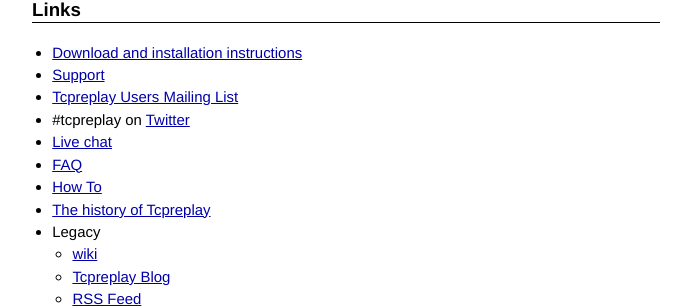
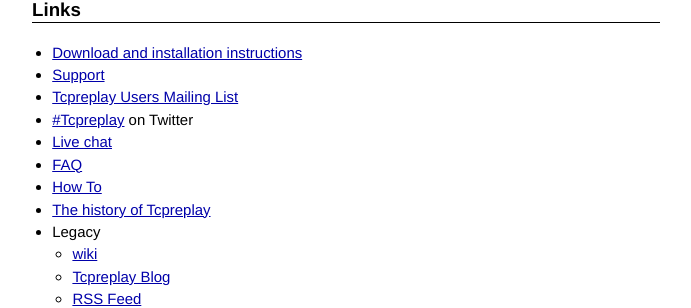
Before and after one commit to abiryukov/appneta.github.io, a Jekyll site: the page built from wiki/overview.markdown, in a window 1280 px wide. Shown: the part 938-1246 px from the top of the page, without its empty margins (294-985 px from the left). Built offline with Jekyll 4.4.1, drawn with Linux system fonts in a browser that asks for light colours; Markdown is read by kramdown in place of the engine named in the settings; part of the change alters nothing that is shown.

```diff
--- a/wiki/overview.markdown
+++ b/wiki/overview.markdown
@@ -43,7 +43,7 @@ network test equipment.
 * [Download and installation instructions][installation]
 * [Support]
 * [Tcpreplay Users Mailing List][maillist]
-* #tcpreplay on [Twitter]
+* [#Tcpreplay][Twitter] on Twitter
 * [Live chat]
 * [FAQ]
 * [How To]
@@ -70,7 +70,7 @@ network test equipment.
 [legacyblog]:  http://synfin.net/sock_stream/tag/tcpreplay
 [legacywiki]:  http://tcpreplay.synfin.net/
 [rss]:        http://synfin.net/sock_stream/tag/tcpreplay/rss
-[Twitter]:    http://twitter.com
+[Twitter]:    https://twitter.com/search?q=%23Tcpreplay
 [Podcasts]:   http://tcpreplay.synfin.net/tcprecast/
 [history]:        history.html
 [installation]:   installation.html
```
